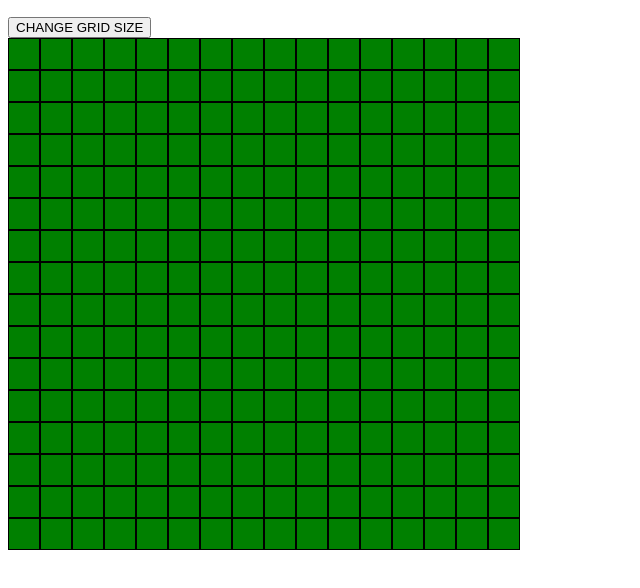
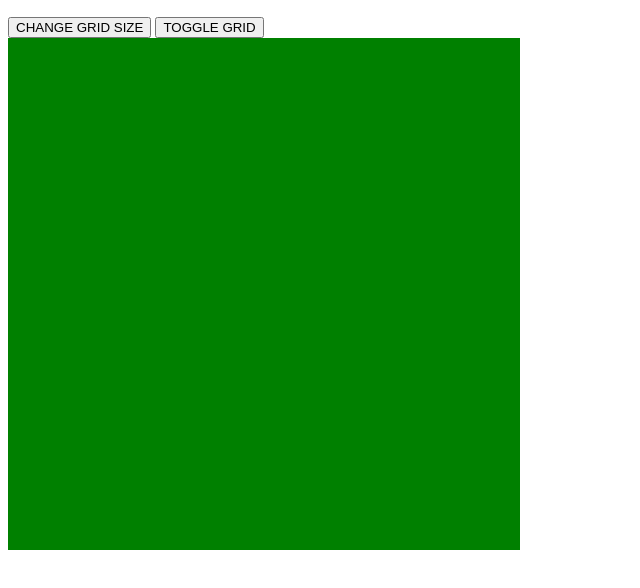
Before and after one commit to JulianEichen/et-a-sk, a plain HTML site: page index.html in a window 1280 px wide. Shown: the part 110-698 px from the top of the page, without its empty margins (0-640 px from the left). Drawn offline with Linux system fonts and the light colour scheme.

Commit message:
toggle grid

```diff
--- a/etch.js
+++ b/etch.js
@@ -30,8 +30,21 @@ function create_grid(length=16){
 const change_size = document.querySelector('.change_size');
 change_size.addEventListener('click', resize_grid);
 
+const toggle_grid = document.querySelector('.toggle_grid');
+toggle_grid.addEventListener('click', toggle_borders);
+
 // Menu functions
 function resize_grid() {
     var length = Math.min(prompt("Please enter a new length for the grid. (max 100)", 16), 100);
     create_grid(length);
 }
+
+function toggle_borders(){
+    const style = getComputedStyle(document.documentElement).getPropertyValue('--grid_border_style');
+    console.log(style);
+    if (getComputedStyle(document.documentElement).getPropertyValue('--grid_border_style') == "solid"){
+        document.documentElement.style.setProperty('--grid_border_style', "hidden");
+    }else{
+        document.documentElement.style.setProperty('--grid_border_style', "solid");
+    }
+}
--- a/index.html
+++ b/index.html
@@ -16,9 +16,10 @@
             <h2>
                 Menu
             </h2>
-            <button class="change_size">
-                CHANGE GRID SIZE
-            </button>
+            <div class="buttons">
+                <button class="change_size">CHANGE GRID SIZE</button>
+                <button class="toggle_grid">TOGGLE GRID</button>
+            </div>
         </div>
     </div>
 
--- a/style.css
+++ b/style.css
@@ -1,6 +1,9 @@
 /* nach codecoda: grid vs flexbox */
 :root{
     --grid_length: 16;
+    --grid_border_color: 'black';
+    --grid_border_width: 1px;
+    --grid_border_style: 'solid';
 }
 
 .grid{
@@ -14,8 +17,8 @@
 
 .grid > div {
     background-color: green;
-    border-color: black;
-    border-width: 1px;
-    border-style: solid;
+    border-color: var(--grid_border_color);
+    border-width: var(--grid_border_width);
+    border-style: var(--grid_border_style);
     aspect-ratio: 1;
 }
```
